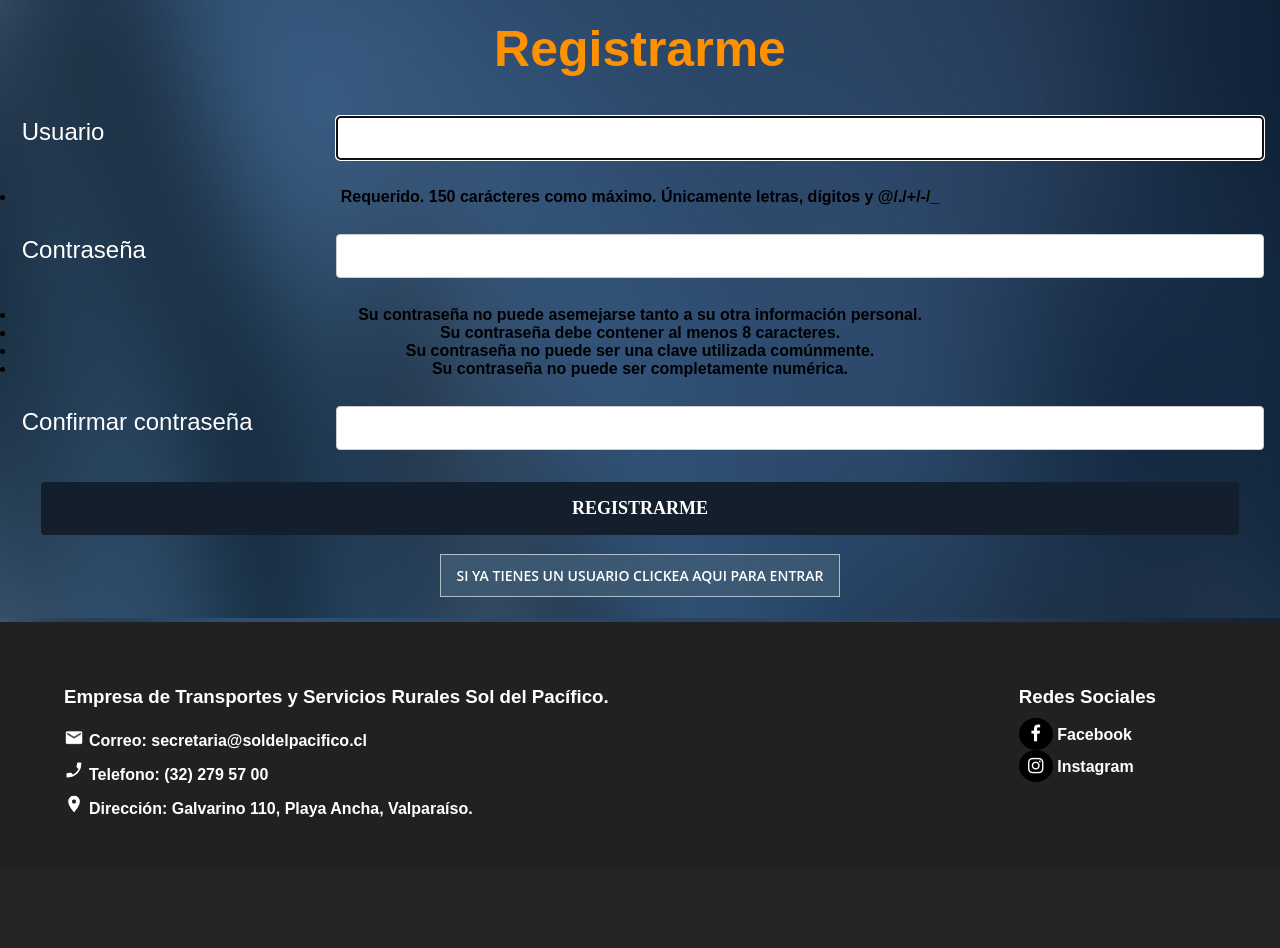
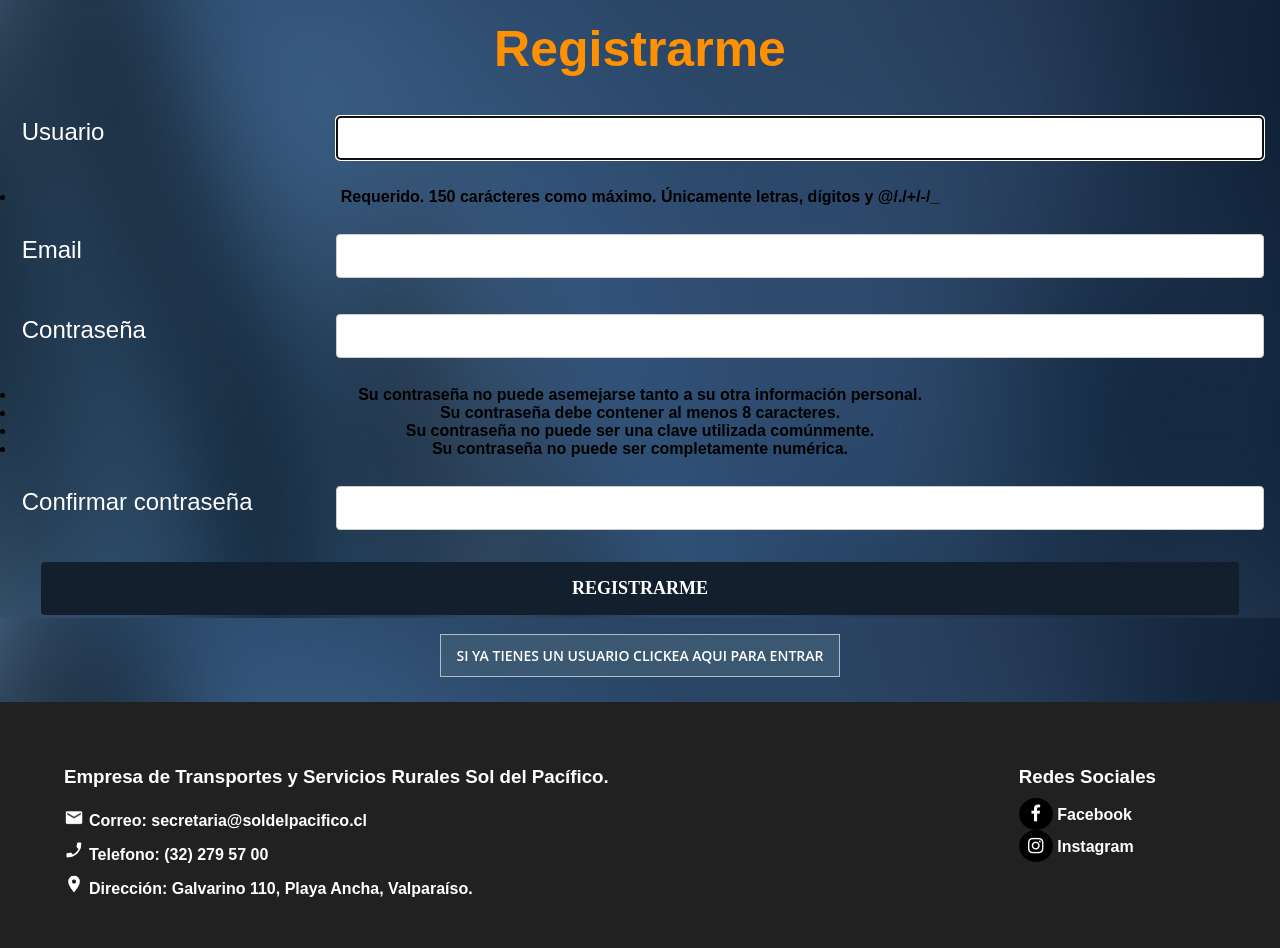
Before and after one commit to soldelpacifico/soldelpacifico.github.io, a Django app: page /registrarme/ in a window 1280 px wide. Shown: the part 69-1017 px from the top of the page. Before the commit the page ends 886 px from the top, so only its background shows below. Run offline with Django 3.2, Linux system fonts and the light colour scheme; some libraries are stand-ins or nearby versions.

Commit message:
Registro funcionando con email.

```diff
--- a/sol/forms.py
+++ b/sol/forms.py
@@ -1,5 +1,7 @@
 from django import forms
-
+from django.core.exceptions import ValidationError
+from django.contrib.auth.forms import UserCreationForm
+from django.contrib.auth.models import User
 from .models import Pregunta
 
 class PreguntaForm(forms.ModelForm):
@@ -19,3 +21,25 @@ class RespuestaForm(forms.ModelForm):
     class Meta:
         model = Pregunta
         fields = ('pregunta','respuesta',)
+
+class UserCreateForm(UserCreationForm):
+    email = forms.EmailField(required=True,
+                         label='Email',
+                         error_messages={'exists': 'Oops'})
+
+    class Meta:
+        model = User
+        fields = ("username", "email", "password1", "password2")
+
+
+    def save(self, commit=True):
+        user = super(UserCreateForm, self).save(commit=False)
+        user.email = self.cleaned_data["email"]
+        if commit:
+            user.save()
+        return user
+
+    def clean_email(self):
+        if User.objects.filter(email=self.cleaned_data['email']).exists():
+            raise ValidationError(self.fields['email'].error_messages['exists'])
+        return self.cleaned_data['email']
--- a/sol/templates/sol/registrarme.html
+++ b/sol/templates/sol/registrarme.html
@@ -4,7 +4,7 @@
 {% block content %}
 <article class="mantenedorUsuario">
     <h1 class="center">Registrarme</h1>
-    <form method="post" class="formLogin" action="{% url 'login' %}">
+    <form method="post" class="formLogin" action="{% url 'registrarme' %}">
         {% csrf_token %}
         <div class="container fullWidth">
             <div class="row">
@@ -17,6 +17,12 @@
                         <li>{{form.username.help_text}}</li>
                     </ul>
                 </div>
+            </div>
+            <div class="row">
+                <div class="col-xs-12 col-md-3">
+                    <p class="lblLogin">Email</p>
+                </div>
+                <div class="col-xs-12 col-md-9">{{ form.email }}</div>
             </div>
             <div class="row">
                 <div class="col-xs-12 col-md-3">
@@ -35,7 +41,7 @@
             <div class="col-xs-12 col-md-9">{{ form.password2 }}</div>
         </div>
         {% if form.errors %}
-        <p class="error">Usuario o clave incorrectos, porfavor intente nuevamente.</p>
+        <p class="error">Usuario, correo o clave incorrectos, porfavor intente nuevamente.</p>
         {% endif %}
         <div class="row">
             <div class="col-xs-12">
@@ -48,7 +54,5 @@
     <div class="col-xs-12 center">
         <a class="btnA" href="{% url 'login' %}">Si ya tienes un usuario clickea aqui para entrar</a>
     </div>
-
-    {{form.email}}
 </article>
 {% endblock %}
--- a/sol/views.py
+++ b/sol/views.py
@@ -1,11 +1,11 @@
 from django.conf import settings
 from django.contrib import messages
 from django.contrib.auth import logout, authenticate, login
-from django.contrib.auth.forms import UserCreationForm, AuthenticationForm
+from django.contrib.auth.forms import AuthenticationForm
 from django.shortcuts import render, redirect, get_object_or_404
 from .models import Noticia, Pregunta, Aviso
 from django.utils import timezone
-from .forms import PreguntaForm, RespuestaForm, PreguntaLogueadoForm
+from .forms import PreguntaForm, RespuestaForm, PreguntaLogueadoForm, UserCreateForm
 from datetime import date
 
 #Pass Recover
@@ -100,7 +100,7 @@ def mis_preguntas(request):
 
 def register(request):
     if request.method == "POST":
-        form = UserCreationForm(request.POST)
+        form = UserCreateForm(request.POST)
         if form.is_valid():
             user = form.save()
             username = form.cleaned_data.get('username')
@@ -115,7 +115,7 @@ def register(request):
                           template_name = "sol/registrarme.html",
                           context={"form":form})
 
-    form = UserCreationForm
+    form = UserCreateForm
     return render(request = request,
                   template_name = "sol/registrarme.html",
                   context={"form":form})
```
